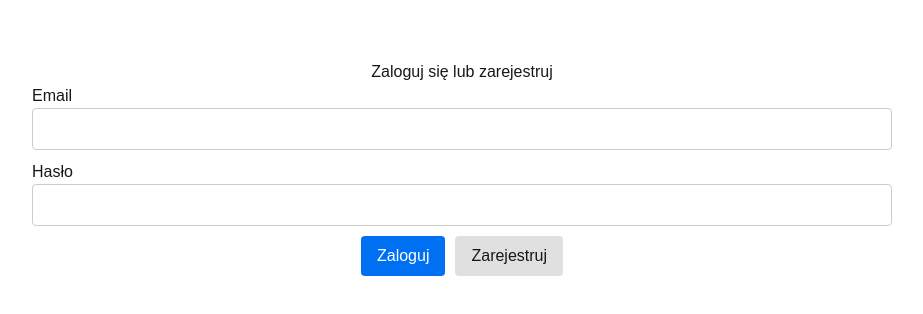
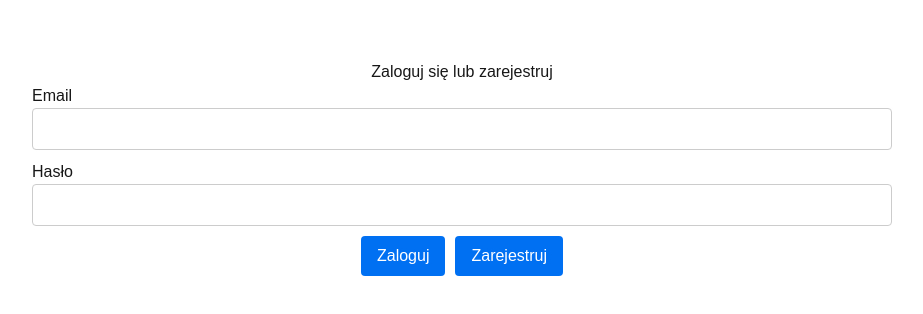
Before and after one commit to PiotrKk1003/CRUD-zadanie, a Next.js app: page / in a window 1280 px wide. Shown: the top 314 px of the page, without its empty margins (178-1101 px from the left). Built offline with nearby package versions, Linux system fonts and the light colour scheme.

Commit message:
Update page.tsx

```diff
--- a/app/page.tsx
+++ b/app/page.tsx
@@ -113,7 +113,7 @@ export default function HomePage() {
 
         <div style={styles.buttonRow}>
           <button onClick={handleLogin} style={styles.buttonPrimary}>Zaloguj</button>
-          <button onClick={handleRegister} style={styles.buttonSecondary}>Zarejestruj</button>
+          <button onClick={handleRegister} style={styles.buttonRegister}>Zarejestruj</button>
         </div>
       </div>
     );
@@ -195,6 +195,7 @@ const styles = {
   buttonRow: { display: "flex", justifyContent: "center" as const, gap: "10px" },
   buttonPrimary: { padding: "8px 16px", backgroundColor: "#0070f3", color: "#fff", border: "none", borderRadius: "4px", cursor: "pointer" },
   buttonSecondary: { padding: "8px 16px", backgroundColor: "#e0e0e0", border: "none", borderRadius: "4px", cursor: "pointer" },
+  buttonRegister: { padding: "8px 16px", backgroundColor: "#0070f3", color: "#fff", border: "none", borderRadius: "4px", cursor: "pointer" },
   header: { display: "flex", justifyContent: "space-between", alignItems: "center" as const },
   addTrackContainer: { display: "grid", gridTemplateColumns: "repeat(auto-fit, minmax(150px, 1fr))", gap: "10px", marginBottom: "20px" },
   smallButton: { padding: "4px 8px", marginRight: "5px", border: "none", borderRadius: "4px", backgroundColor: "#0070f3", color: "#fff", cursor: "pointer" },
```
